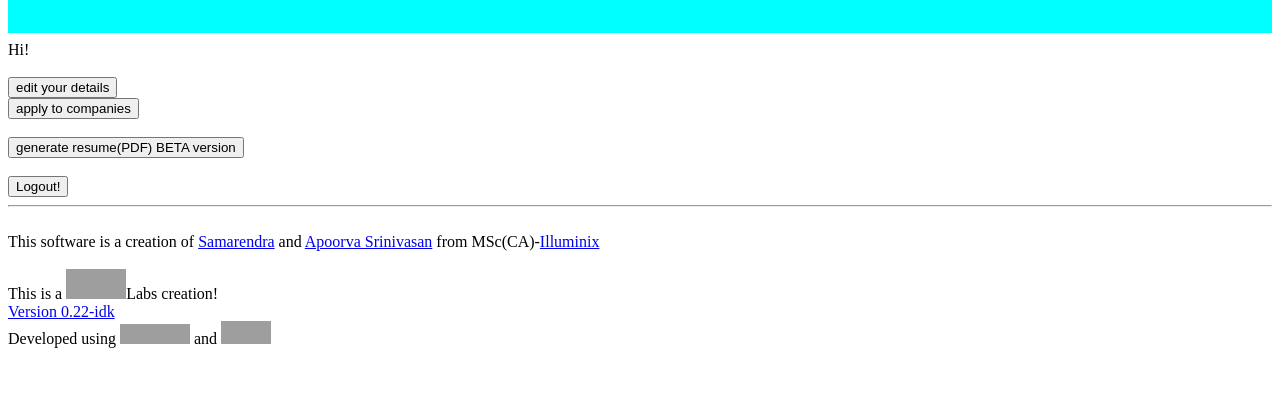
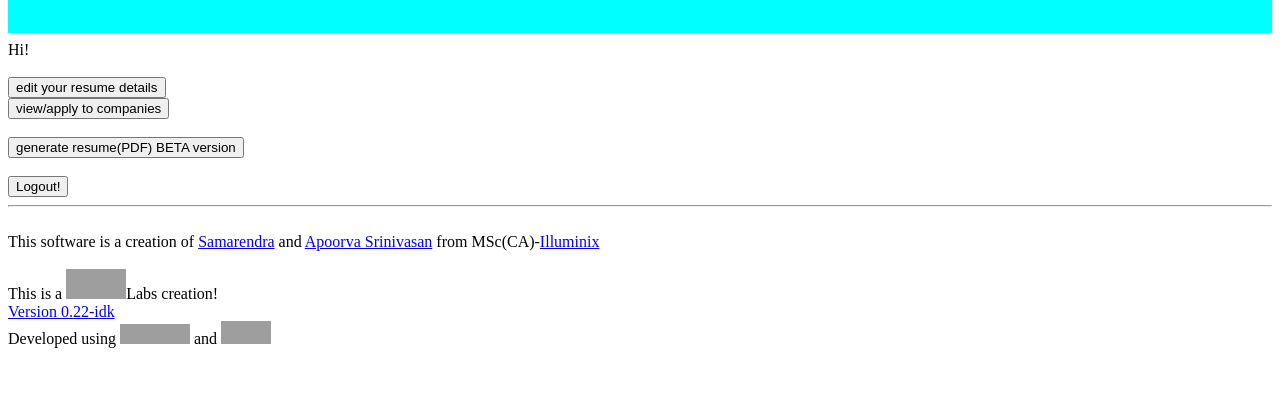
Before and after one commit to knightsamar/laresumex, a Django app: template templates/index.html in a window 1280 px wide. Shown: the part 391-811 px from the top of the page. Run offline with Django 3.2, Linux system fonts and the light colour scheme; the template is opened without the code that fills it: most values are stand-ins (such as "Sample title", 1, 10 or a date in 2020); grey boxes are pictures that could not be loaded.

Commit message:
humanized the menu options more... :)

```diff
--- a/templates/index.html
+++ b/templates/index.html
@@ -11,14 +11,14 @@ Hi!
 <br><BR>
 {% if create_form %}
 
-    <input type='button' value = 'fill your details' onclick='javascript:location.href="{{ ROOT }}/form"'><br>
+    <input type='button' value = 'fill your resume details' onclick='javascript:location.href="{{ ROOT }}/form"'><br>
 
 {% else %}
 
-    <input type='button' value = 'edit your details' onclick="javascript:location.href='{{ROOT}}/student_info/{{ prn }}/edit';"><BR>
+    <input type='button' value = 'edit your resume details' onclick="javascript:location.href='{{ROOT}}/student_info/{{ prn }}/edit';"><BR>
     {% comment %}<input type='button' value = 'view your resume(HTML)' onclick="javascript:location.href='{{ ROOT }}/generate_resume/{{ prn }}/html';"><br>{% endcomment %}
 
-    <input type='button' value='apply to companies' onclick="javascript:location.href='{{ROOT}}/company/list';"><br/><br/>
+    <input type='button' value='view/apply to companies' onclick="javascript:location.href='{{ROOT}}/company/list';"><br/><br/>
     <input type='button' value = 'generate resume(PDF) BETA version' onclick="javascript:location.href='{{ ROOT }}/generate_resume/{{ prn }}/pdf';"><br/>
     <br/>
 {% endif %}
```
